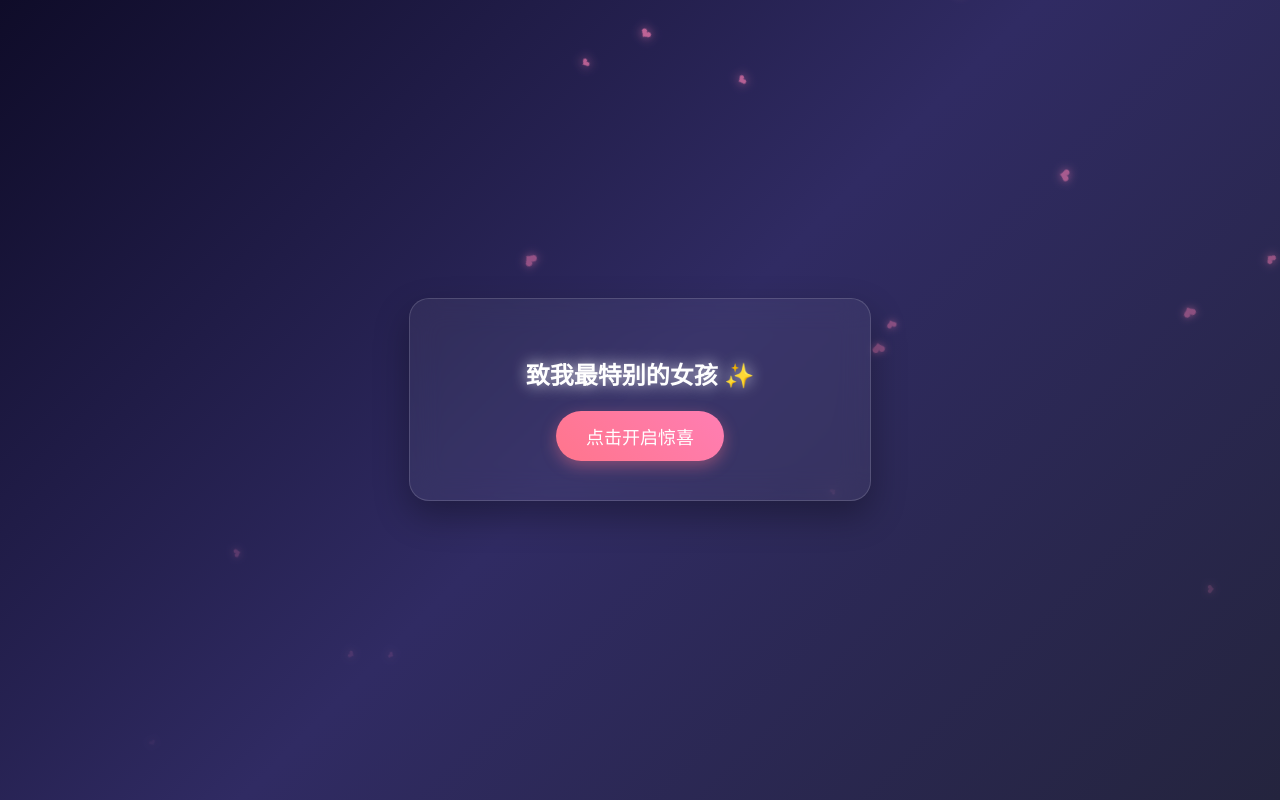
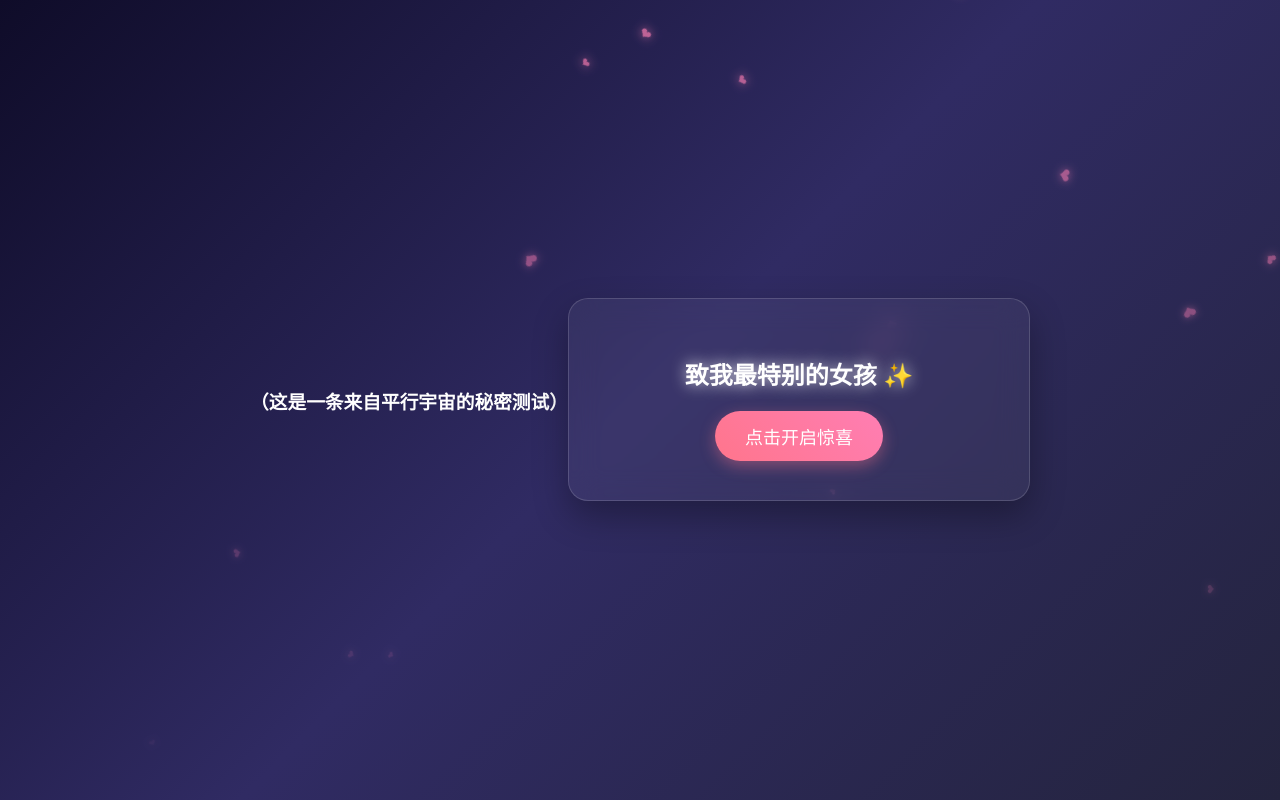
Before and after one commit to HXHndj/love, a plain HTML site: page index.html in a window 1280 px wide. Drawn offline with Linux system fonts and the light colour scheme.

Commit message:
Fix HTML encoding issues and add secret message

```diff
--- a/index.html
+++ b/index.html
@@ -4,6 +4,7 @@
     <meta charset="UTF-8">
     <meta name="viewport" content="width=device-width, initial-scale=1.0, maximum-scale=1.0, user-scalable=no">
     <title>A Surprise To You</title>
+    <h3>（这是一条来自平行宇宙的秘密测试）</h3>
     <style>
         /* 基础样式与梦幻渐变背景 */
         body, html {
```
